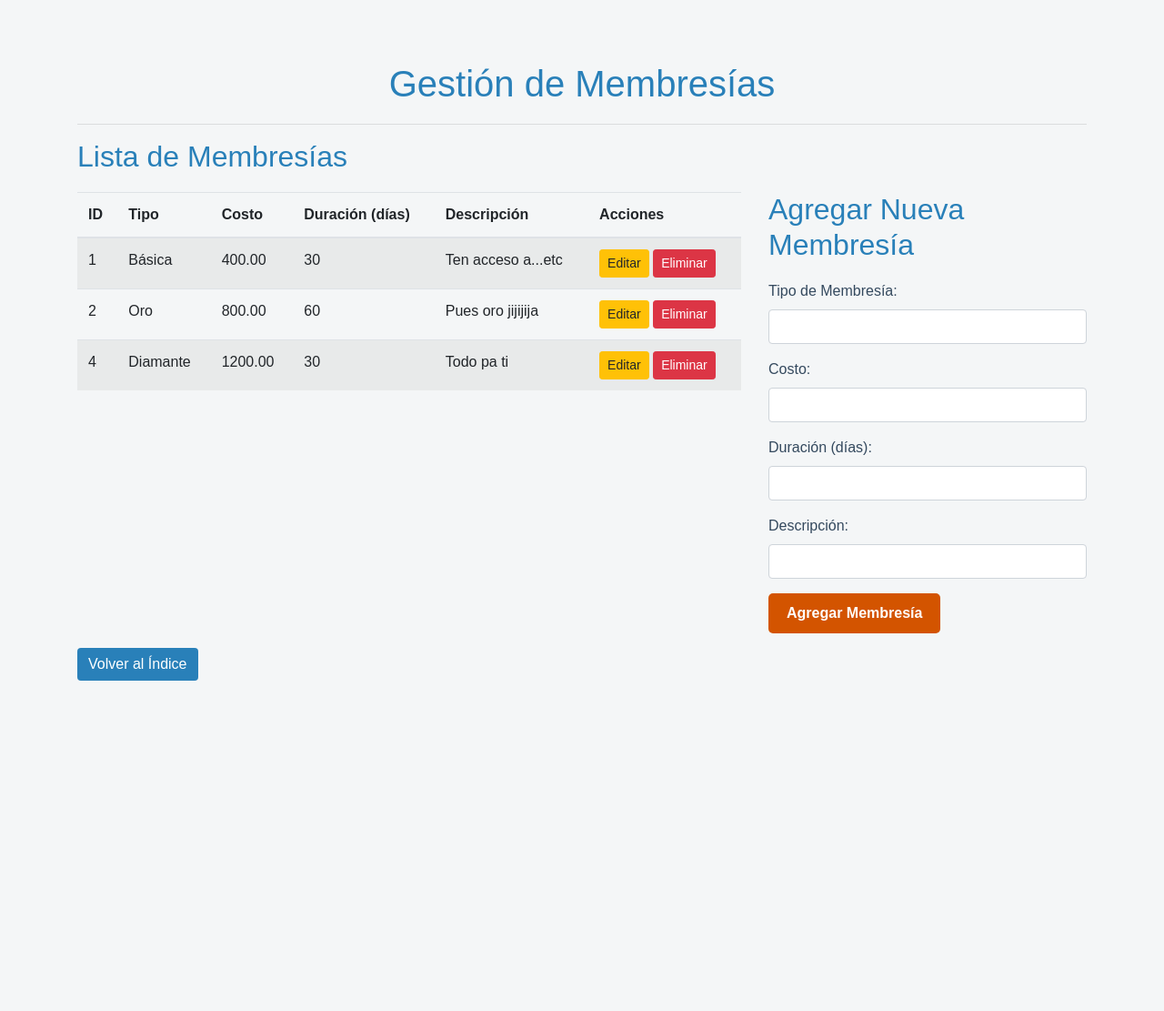
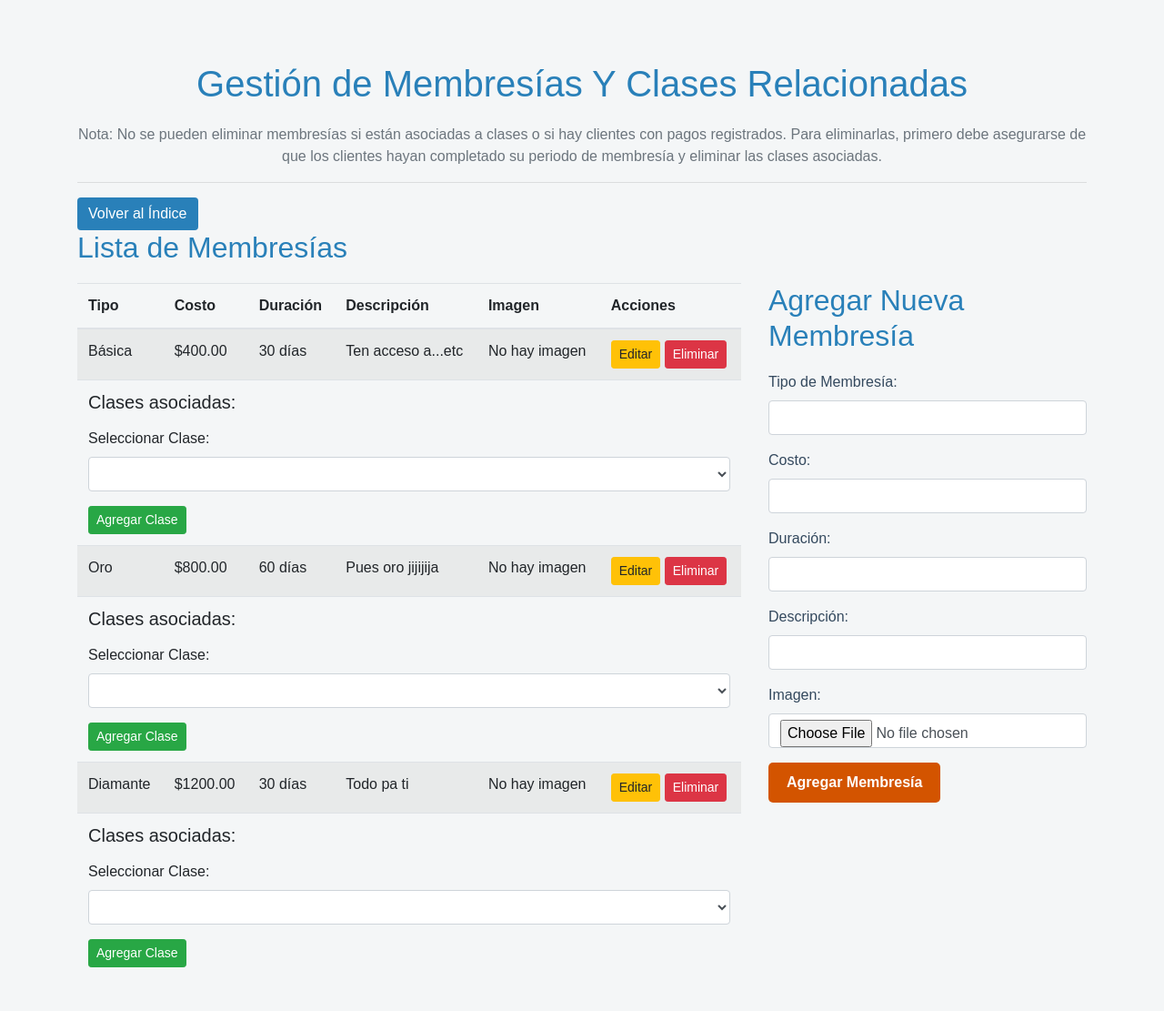
Before and after one commit to igream/p2-flask-SQL, a Flask app: page /membresias in a window 1280 px wide. Shown: the whole page at 91% size. Before the commit the page ends 748 px from the top, so only its background shows below. Run offline with Flask 3, Linux system fonts and the light colour scheme; data comes from the database, SQL or seed files in the repository; lists and menus that the app fills with data are empty; some libraries are stand-ins or nearby versions.

Commit message:
Update con correcciones de clase membresias.html

```diff
--- a/Interfaces Equipo/src/templates/membresias.html
+++ b/Interfaces Equipo/src/templates/membresias.html
@@ -1,5 +1,4 @@
 <!-- Diseño de la tabla "membresias" -->
-
 <!DOCTYPE html>
 <html lang="en">
 <head>
@@ -11,9 +10,13 @@
 </head>
 <body>
     <div class="container mt-5">
-        <h1 class="text-center">Gestión de Membresías</h1>
+        <h1 class="text-center">Gestión de Membresías Y Clases Relacionadas</h1>
+        <p class="text-center text-muted">Nota: No se pueden eliminar membresías si están asociadas a clases o si hay clientes con pagos registrados. Para eliminarlas, primero debe asegurarse de que los clientes hayan completado su periodo de membresía y eliminar las clases asociadas.</p>
         <hr>
-
+        <!-- Enlace para regresar al índice -->
+        <div class="mt-3">
+            <a href="/index_admin" class="btn btn-secondary">Volver al Índice</a>
+        </div>
         <!-- Tabla de Membresías -->
         <h2>Lista de Membresías</h2>
         <div class="row">
@@ -21,29 +24,68 @@
                 <table class="table table-striped">
                     <thead>
                             <tr>
-                            <th>ID</th>
                                 <th>Tipo</th>
                                 <th>Costo</th>
-                            <th>Duración (días)</th>
+                                <th>Duración</th>
                                 <th>Descripción</th>
+                                <th>Imagen</th>
                                 <th>Acciones</th>
                             </tr>
                     </thead>
                     <tbody>
                         {% for membresia in membresias %}
                         <tr>
-                            <td>{{ membresia.ID_Membresia }}</td>
                             <td>{{ membresia.Tipo }}</td>
-                            <td>{{ membresia.Costo }}</td>
-                            <td>{{ membresia.Duracion }}</td>
+                            <td>${{ membresia.Costo }}</td>
+                            <td>{{ membresia.Duracion }} días</td>
                             <td>{{ membresia.Descripcion }}</td>
                             <td>
+                                {% if membresia.Imagen %}
+                                    <img src="{{ url_for('static', filename=membresia.Imagen) }}" alt="Imagen de la membresía" width="100">
+                                {% else %}
+                                    No hay imagen
+                                {% endif %}
+                            </td>
+                            <td>
+                                <!-- Botones de acción -->
                                 <button class="btn btn-warning btn-sm" data-toggle="modal" data-target="#editModal{{ membresia.ID_Membresia }}">Editar</button>
                                 <form action="/membresias/delete/{{ membresia.ID_Membresia }}" method="POST" style="display:inline;">
                                     <button type="submit" class="btn btn-danger btn-sm">Eliminar</button>
                                 </form>
                             </td>
                         </tr>
+
+                        <!-- Mostrar clases asociadas -->
+                        <tr>
+                            <td colspan="7">
+                                <h5>Clases asociadas:</h5>
+                                <ul>
+                                    {% for clase in membresia.Clases %}
+                                        <li>
+                                            {{ clase.Nombre_Clase }}
+                                            <!-- Botón para eliminar clase -->
+                                            <form action="/membresias/{{ membresia.ID_Membresia }}/delete_clase/{{ clase.ID_Clase }}" method="POST" style="display:inline;">
+                                                <button type="submit" class="btn btn-danger btn-sm">Eliminar</button>
+                                            </form>
+                                        </li>
+                                    {% endfor %}
+                                </ul>
+
+                                <!-- Formulario para agregar una clase a la membresía -->
+                                <form action="/membresias/{{ membresia.ID_Membresia }}/add_clase" method="POST">
+                                    <div class="form-group">
+                                        <label for="clase_id">Seleccionar Clase:</label>
+                                        <select name="clase_id" id="clase_id" class="form-control">
+                                            {% for clase in clases_disponibles %}
+                                                <option value="{{ clase.ID_Clase }}">{{ clase.Nombre_Clase }}</option>
+                                            {% endfor %}
+                                        </select>
+                                    </div>
+                                    <button type="submit" class="btn btn-success btn-sm">Agregar Clase</button>
+                                </form>
+                            </td>
+                        </tr>
+
 
                         <!-- Modal para Editar Membresía -->
                         <div class="modal fade" id="editModal{{ membresia.ID_Membresia }}" tabindex="-1" role="dialog" aria-labelledby="editModalLabel{{ membresia.ID_Membresia }}" aria-hidden="true">
@@ -55,7 +97,7 @@
                                             <span aria-hidden="true">&times;</span>
                                         </button>
                                     </div>
-                                    <form action="/membresias/edit/{{ membresia.ID_Membresia }}" method="POST">
+                                    <form action="/membresias/update/{{ membresia.ID_Membresia }}" method="POST">
                                         <div class="modal-body">
                                             <div class="form-group">
                                                 <label for="tipo">Tipo de Membresía:</label>
@@ -83,6 +125,8 @@
                             </div>
                         </div>
 
+
+
                         {% endfor %}
                     </tbody>
                 </table>
@@ -91,32 +135,33 @@
             <div class="col-md-4">
                 <!-- Formulario para agregar nueva Membresía -->
                 <h2>Agregar Nueva Membresía</h2>
-                <form action="/membresias/add" method="POST">
+                <form action="/membresias/add" method="POST" enctype="multipart/form-data">
                     <div class="form-group">
                         <label for="tipo">Tipo de Membresía:</label>
                         <input type="text" class="form-control" id="tipo" name="tipo" required>
                     </div>
                     <div class="form-group">
                         <label for="costo">Costo:</label>
-                        <input type="number" class="form-control" id="costo" name="costo" required>
+                        <input type="text" class="form-control" id="costo" name="costo" required>
                     </div>
                     <div class="form-group">
-                        <label for="duracion">Duración (días):</label>
-                        <input type="number" class="form-control" id="duracion" name="duracion" required>
+                        <label for="duracion">Duración:</label>
+                        <input type="text" class="form-control" id="duracion" name="duracion" required>
                     </div>
                     <div class="form-group">
                         <label for="descripcion">Descripción:</label>
                         <input type="text" class="form-control" id="descripcion" name="descripcion" required>
+                    </div>
+                    <div class="form-group">
+                        <label for="imagen">Imagen:</label>
+                        <input type="file" class="form-control" id="imagen" name="imagen" accept="image/*">
                     </div>
                     <button type="submit" class="btn btn-primary">Agregar Membresía</button>
                 </form>
             </div>
         </div>
 
-        <!-- Enlace para regresar al índice  este apartado  te redirige a el idice -->
-        <div class="mt-3">
-            <a href="/" class="btn btn-secondary">Volver al Índice</a>
-        </div>
+
     </div>
 
     <script src="https://code.jquery.com/jquery-3.5.1.slim.min.js"></script>
```
Lines whose indentation alone changed are shown as unchanged.
